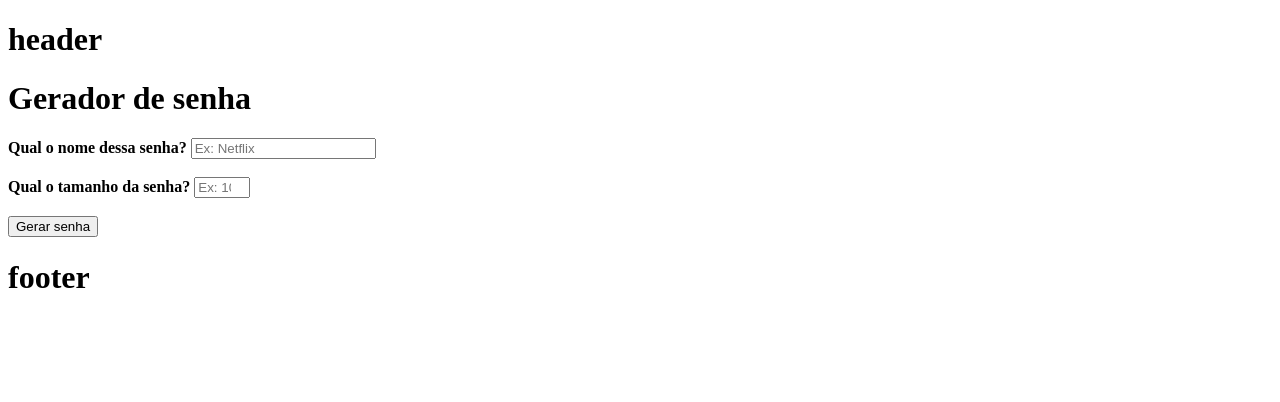
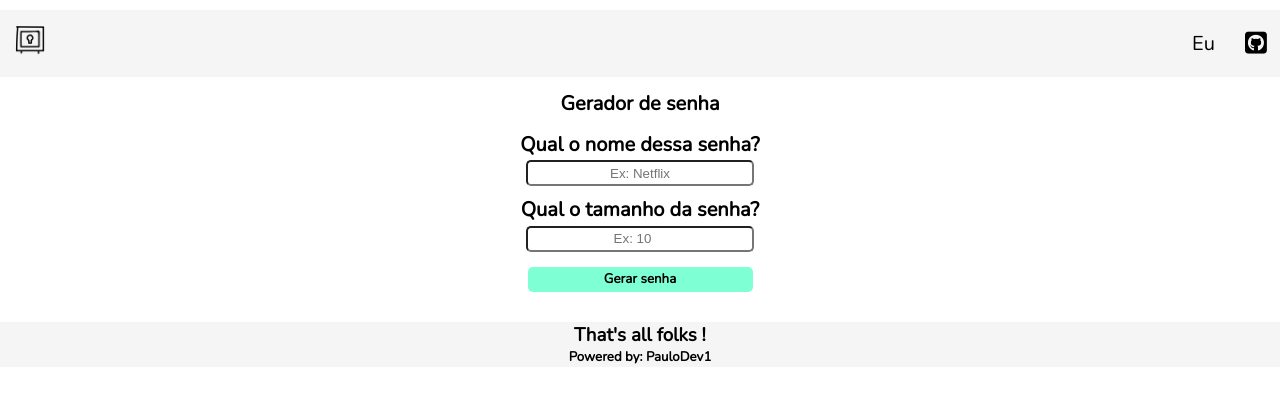
Before and after one commit to PauloCollares1/Pass_Provider, a website: page Public/index.html in a window 1280 px wide. Drawn offline with nearby package versions, Linux system fonts and the light colour scheme.

Commit message:
Estilizando CSS

```diff
--- a/Public/estilo.css
+++ b/Public/estilo.css
@@ -1,3 +1,120 @@
-.teste{
-    color: brown;
+/* ---------- limpando estilo geral ----------- */
+/* zerando estilos padrões */
+body, ul, li, p, h3, h5 {
+    margin: 0px;
+    padding: 0px;
+    list-style: none;
 }
+a{
+    padding: 5px;
+    text-decoration: none;
+    color: black;
+}
+.logo, .githubicon{
+    width: 30px;
+    height: 30px;
+}
+
+i{
+    width: 20px;
+}
+
+
+
+
+/* ---------- Cabeçalho ----------- */
+/* Como eu quero itens lado a lado - usarei o display flex */
+.header{
+    background-color: whitesmoke;
+    margin-top: 10px;
+    font-size: 20px;
+    font-family: 'Nunito', sans-serif;
+    padding: 10px;  /* espaçamento nos 4 lados da borda para dentro*/
+
+
+    display: flex;
+    flex-wrap: wrap; /* telas menores */
+    align-items: center; /* alinha itens da mesma cixa para mesma linha horizontal */
+    justify-content: space-between;
+
+    position: sticky; /* Para deixar o menu fixo */
+    top: 0px; /* parte 2 de deixar o menu fixo */
+}
+.header-list{
+    display: flex; /* Como eu quero itens lado a lado - usarei o display flex */
+    flex-wrap: wrap; /* telas menores */
+}
+.header-list li{
+    margin-left: 20px; /* Espaçamento entre os itens da lista */
+}
+
+/* ---------- Body ----------- */
+.titulo{
+    text-align: center; /* sem estilo isso alinha ao centro da tela horizontal */
+    font-size: 20px;
+    font-family: 'Nunito', sans-serif;
+}
+.section_1{
+    text-align: center;
+    font-size: 20px;
+    font-family: 'Nunito', sans-serif;
+}
+.section_1_divnome, .section_1_divnumero{
+    margin-top: 10px;
+}
+input{
+    width: 220px;
+    height: 20px;
+    border-radius: 5px;
+}
+.gerar_senha{
+    background-color: aquamarine;
+    font-family: 'Nunito', sans-serif;
+    margin-top: 15px;
+    width: 225px;
+    height: 25px;
+    border-radius: 5px;
+    border: none;
+}
+
+/* ---------- Rodapé----------- */
+
+.rodape{
+    background-color: whitesmoke;
+    font-family: 'Nunito', sans-serif;
+    width: 100%;
+    height: 45px;
+    margin-top: 30px;
+
+
+
+    display: block;
+    text-align: center;
+
+    /* alinha itens da mesma cixa para mesma linha horizontal */
+}
+
+
+/* ---------- Animações----------- */
+
+a:hover{
+    background-color: blue;
+    color: aliceblue;
+    transition: ease-out 0.4s;
+    border-radius: 5px;
+
+}
+input:hover{
+    width: 240px;
+    height: 30px;
+    transition: ease-out 0.4s;
+}
+
+.gerar_senha:hover{
+    width: 245px;
+    height: 35px;
+    transition: ease-out 0.4s;
+}
+::placeholder{
+    text-align: center;
+}
--- a/Public/index.html
+++ b/Public/index.html
@@ -5,30 +5,46 @@
     <meta http-equiv="X-UA-Compatible" content="IE=edge">
     <meta name="viewport" content="width=device-width, initial-scale=1.0">
     <link rel="stylesheet" href="./estilo.css">
+    <script src="https://kit.fontawesome.com/cc1680a685.js" crossorigin="anonymous"></script>
+    <link rel="preconnect" href="https://fonts.googleapis.com">
+    <link rel="preconnect" href="https://fonts.gstatic.com" crossorigin>
+    <link href="https://fonts.googleapis.com/css2?family=Nunito:wght@200&display=swap" rel="stylesheet">
     <title>Gerador Senhas</title>
 </head>
 <body>
 
-    <header>
-        <h1>header</h1>
+    <header class="header">
+        <a href="/"><img class="logo" src="./assets/locker.png" alt="teste"></a>
+        <nav>
+            <ul class="header-list">
+                <li><a href="https://www.linkedin.com/in/paulo-collares/">Eu</a></li>
+                <li><a href="https://github.com/PauloCollares1/Pass_Provider"><i class="fa-brands fa-github-square fa-lg"></a></i></li>
+            </ul>
+        </nav>
     </header>
 
-    <h1>Gerador de senha</h1>
-        <div>
-            <label><b>Qual o nome dessa senha?</b></label>
+    <h1 class="titulo">Gerador de senha</h1>
+
+    <section class="section_1">
+        <div class="section_1_divnome">
+            <label><b>Qual o nome dessa senha?</b></label><br>
             <input type="text" id="nome_html" min="1" maxlength="30" placeholder="Ex: Netflix" required />
         </div>
-        <br>
-        <div class="d-flex flex-column">
-            <label class="mt-10 mb-1"><b>Qual o tamanho da senha?</b></label>
+        <div class="section_1_divnumero">
+            <label><b>Qual o tamanho da senha?</b></label><br>
             <input type="number" id="tamanho_html" placeholder="Ex: 10" min="6" max="30" required />
         </div>
-        <br>
-        <button class="btn btn-info" onclick="pega_valores()">Gerar senha</button>
-        <div id="imprime_valores"></div>
+        <button class="gerar_senha" onclick="pega_valores()"><b>Gerar senha</b></button>
+        <div id="imprime_valores">
+            <div id="botao"></div>
+        </div>
+    </section>
 
-    <footer>
-        <h1>footer</h1>
+
+
+    <footer class="rodape">
+        <h3>That's all folks !</h3>
+        <h5>Powered by: PauloDev1</h5>
     </footer>
 
 
--- a/Public/script.js
+++ b/Public/script.js
@@ -1,4 +1,3 @@
-
 
 // ---- Pegando as variaveis do meu body ---- //
 let nome_display = document.getElementById('nome_html');
@@ -10,6 +9,9 @@ let numeros_display = true;
 
 // ---- levando as variaveis para o body ---- //
 let imprime_valores_display = document.getElementById('imprime_valores');
+let imprime_botao = document.getElementById('botao');
+
+var esseaqui = false;
 
 // ---- funções ---- //
 function pega_valores(){
@@ -29,6 +31,7 @@ function pega_valores(){
     }
     fetch('/api',options)
     recebe_valores();
+    meubotao();
     // Tive que comentar as 2 linhas pois ambas estavam enviando nulo pra o objeto
     //nome_display = document.getElementById('nome_html').value = '';
     //tamanho_display = document.getElementById('tamanho_html').value = '';
@@ -39,8 +42,23 @@ function recebe_valores(){
     fetch('/api')
         .then(response => response.json())
         .then(response => {
-                let add_html = (`<div class="teste"> <b>Nome:</b>`+` `+ response.nome +` `+`<b>Senha:</b>`+` `+ response.senha +`</div>`)
-                imprime_valores_display.insertAdjacentHTML('beforeend', add_html)
+
+                let add_html = (`<div class="teste"> <b>Nome:</b>`+` `+ response.nome +` `+
+                `<b>Senha:</b>`+` `+ response.senha +`</div>`)
+
+                imprime_valores_display.insertAdjacentHTML('afterbegin', add_html)
                 // dessa forma ele não aceita mais de um click: //imprime_valores_display.innerHTML = add_html
         })
+
 }
+
+
+function meubotao(){
+
+    if(esseaqui === false){
+        esseaqui = (`<button class="gerar_senha" onclick="pega_valores()">Limpar</button>`)
+        imprime_botao.insertAdjacentHTML('beforeend', esseaqui)
+        console.log('eu entrei aqui')
+        return esseaqui = true;
+    }
+}
```
Also changed, not shown: Public/assets/github2.png (added), Public/assets/locker.png (added).
